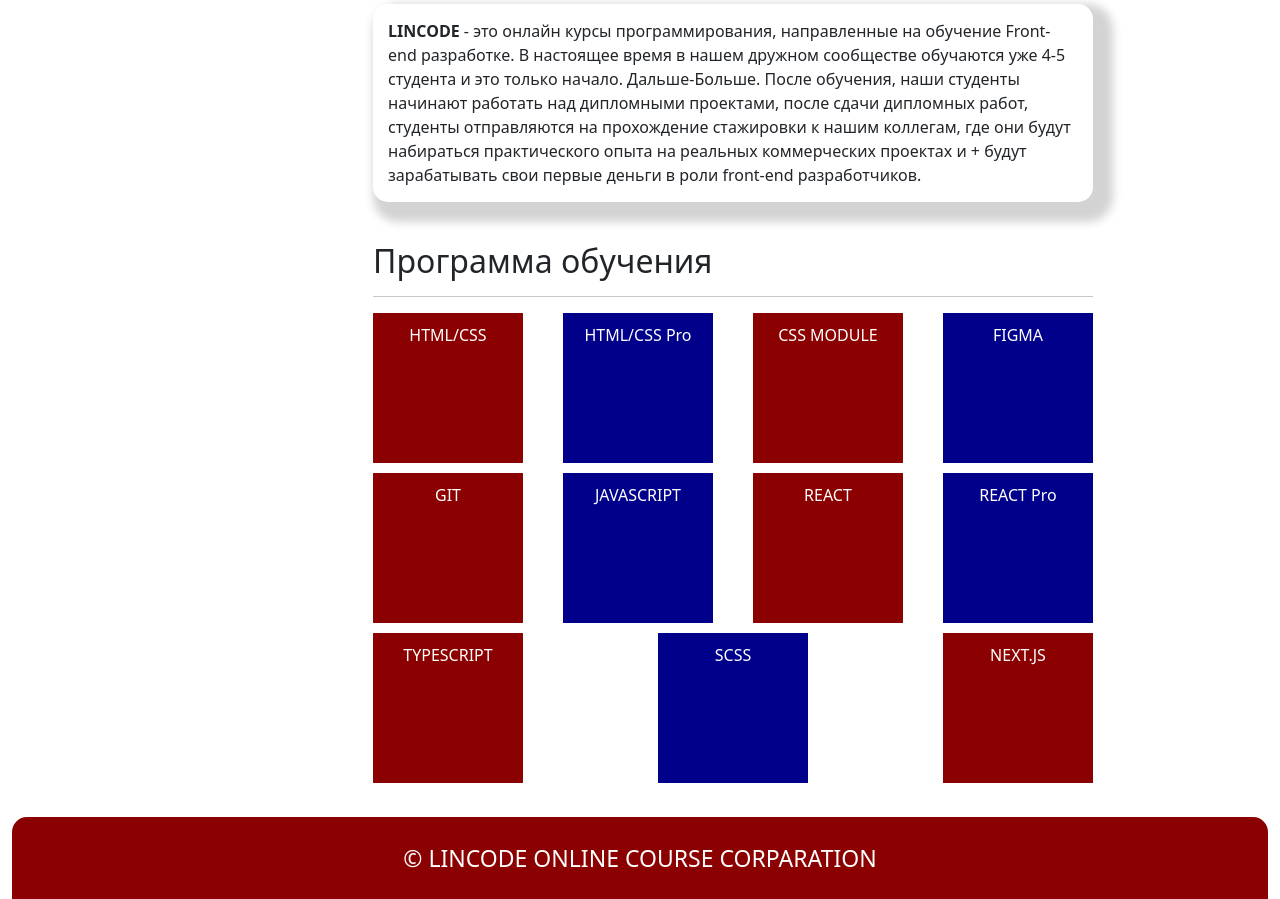
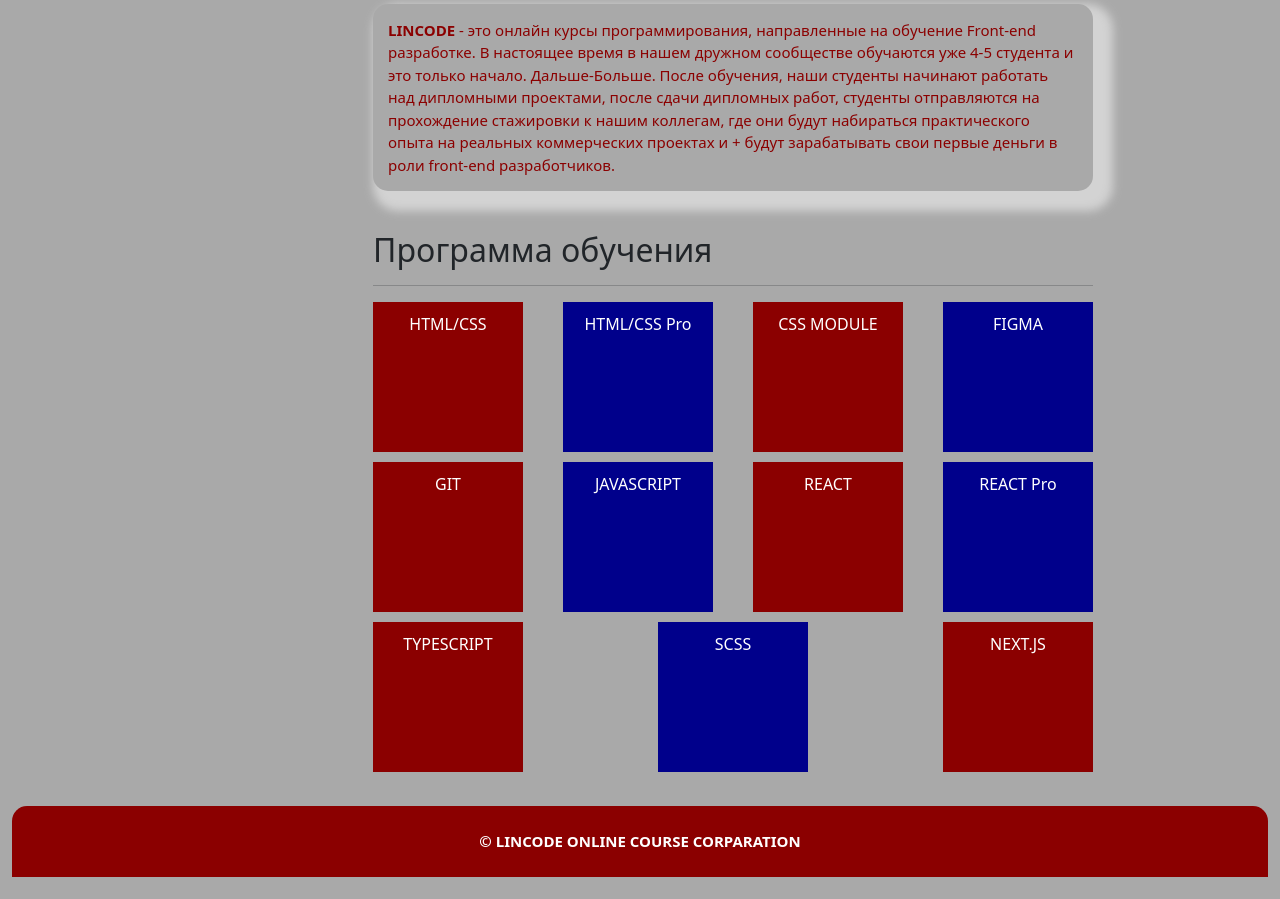
Before and after one commit to linkoln-1/bootstrap_9_lesson_practic, a plain HTML site: page index.html in a window 1280 px wide. Shown: the part 727-1626 px from the top of the page. After the commit the page ends 1604 px from the top, so only its background shows below. Drawn offline with nearby package versions, Linux system fonts and the light colour scheme.

Commit message:
change html structure and CSS style's

```diff
--- a/bootstrap-style.css
+++ b/bootstrap-style.css
@@ -1,3 +1,9 @@
+* {
+	box-sizing: border-box;
+}
+body {
+	background-color: darkgray;
+}
 header {
 	background-color: darkred;
 	color: #fff;
@@ -43,6 +49,8 @@ article {
 	margin-top: 20px;
 	box-shadow: 10px 10px 10px 10px lightgray;
 	border-radius: 15px;
+	font-size: 15px;
+	color: darkred;
 }
 .section {
 	margin-top: 40px;
@@ -84,6 +92,7 @@ article {
 footer {
 	background-color: darkred;
 	color: #fff;
-	font-size: 23px;
+	font-size: 15px;
 	border-radius: 15px 15px 0 0;
+
 }
--- a/index.html
+++ b/index.html
@@ -4,7 +4,7 @@
     <meta charset="UTF-8" />
     <meta http-equiv="X-UA-Compatible" content="IE=edge" />
     <meta name="viewport" content="width=device-width, initial-scale=1.0" />
-    <title>Практическая работа</title>
+    <title>Lincode</title>
     <link
       href="https://cdn.jsdelivr.net/npm/bootstrap@5.2.3/dist/css/bootstrap.min.css"
       rel="stylesheet"
@@ -118,7 +118,7 @@
 
     <div class="container-fluid">
       <footer class="p-4 text-center mt-4">
-        © LINCODE ONLINE COURSE CORPARATION
+        <b>© LINCODE ONLINE COURSE CORPARATION</b>
       </footer>
     </div>
   </body>
```
